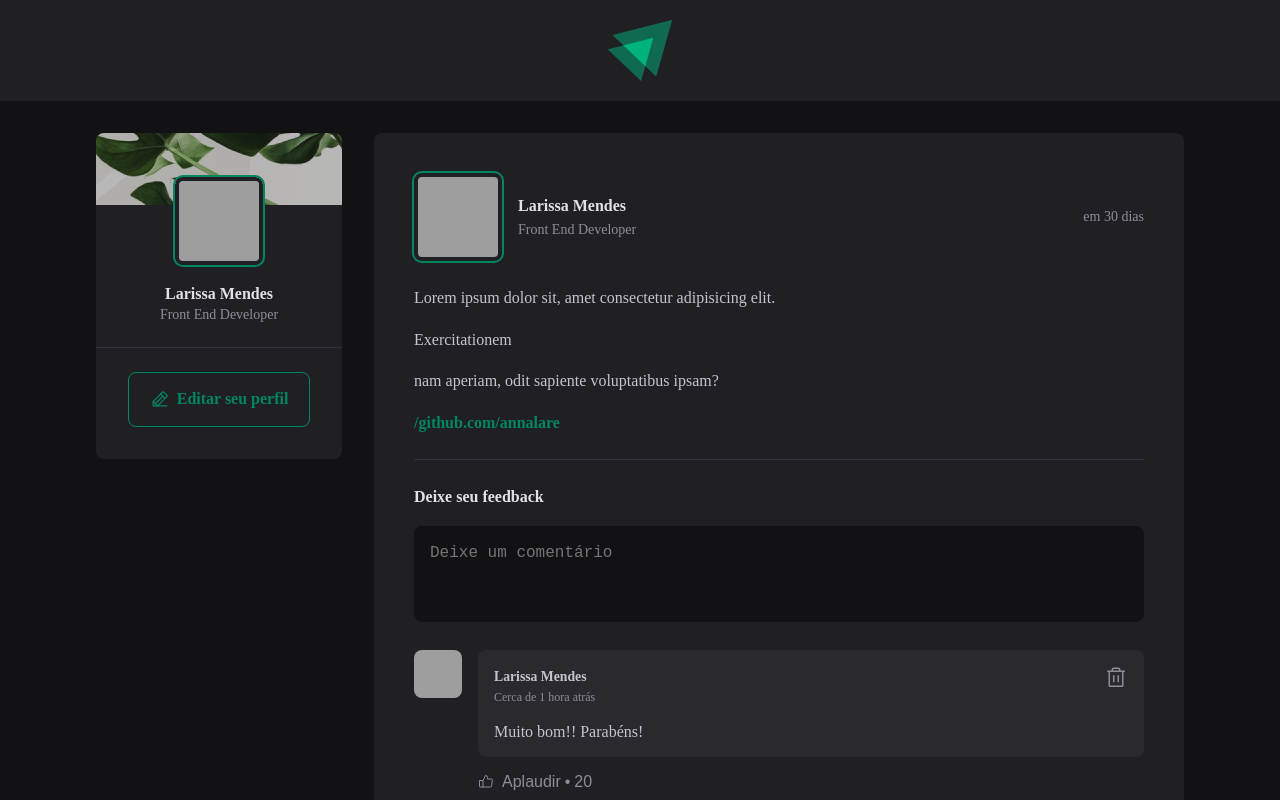
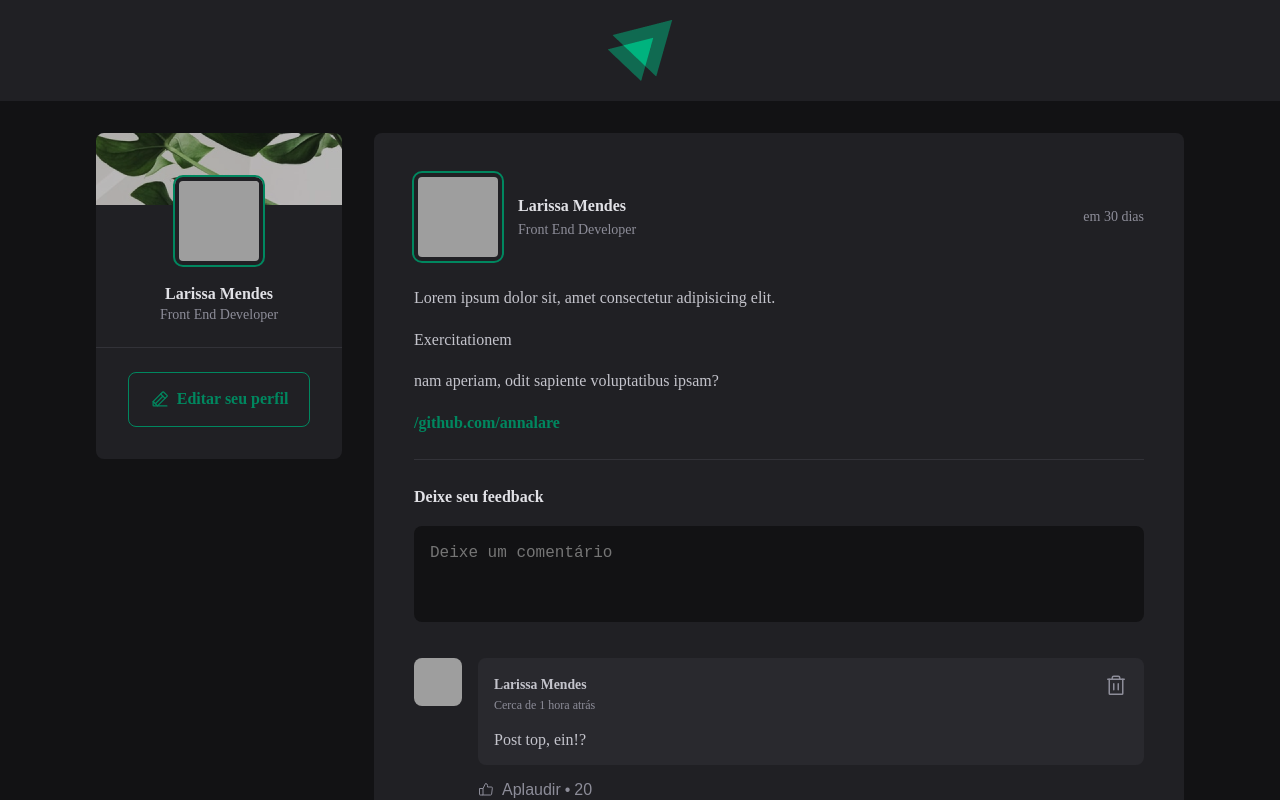
Before and after one commit to annalare/Feed-Ignite, a React (Vite) app: page / in a window 1280 px wide. Shown: the top 800 px of the page. Built offline with nearby package versions, Linux system fonts and the light colour scheme; grey boxes are pictures that could not be loaded.

Commit message:
feat: use state

```diff
--- a/src/components/Comment.jsx
+++ b/src/components/Comment.jsx
@@ -1,7 +1,7 @@
 import { ThumbsUp, Trash } from "phosphor-react";
 import { Avatar } from "./Avatar";
 import styles from "./Comment.module.css";
-export default function Comment() {
+export default function Comment(props) {
   return (
     <div className={styles.comment}>
       <Avatar hasBorder={false} src="https://github.com/jguigo.png" alt="" />
@@ -17,7 +17,7 @@ export default function Comment() {
               <Trash size={24} />
             </button>
           </header>
-          <p>Muito bom!! Parabéns!</p>
+          <p>{props.content}</p>
         </div>
         <footer>
           <button>
--- a/src/components/Post.jsx
+++ b/src/components/Post.jsx
@@ -3,8 +3,13 @@ import Comment from "./Comment";
 import styles from "./Post.module.css";
 import { format, formatDistanceToNow } from "date-fns";
 import ptBR from "date-fns/locale/pt-BR";
+import { useState } from "react";
 
 export function Post({ author, publishedAt, content }) {
+  const [comments, setComments] = useState(["Post top, ein!?"]);
+
+  const [newCommentText, setNewCommentText] = useState("");
+
   const publishedDateFormatted = format(
     publishedAt,
     "d 'de' LLLL 'ás' HH:mm'h'",
@@ -14,14 +19,15 @@ export function Post({ author, publishedAt, content }) {
     locale: ptBR,
     addSuffix: true,
   });
+  function handleCreateNewComment() {
+    event.preventDefault();
 
-  // const publishedDateFormatted = new Intl.DateTimeFormat("pt-BR", {
-  //   day: "2-digit",
-  //   month: "long",
-  //   hour: "2-digit",
-  //   minute: "2-digit",
-  // }).format(publishedAt);
-
+    setComments([...comments, newCommentText]);
+    setNewCommentText("");
+  }
+  function handleNewCommentChange() {
+    setNewCommentText(event.target.value);
+  }
   return (
     <article className={styles.post}>
       <header>
@@ -54,16 +60,24 @@ export function Post({ author, publishedAt, content }) {
           }
         })}
       </div>
-      <form className={styles.commentForm}>
+      <form onSubmit={handleCreateNewComment} className={styles.commentForm}>
         <strong> Deixe seu feedback</strong>
-        <textarea placeholder="Deixe um comentário" />
+        <textarea
+          onChange={handleNewCommentChange}
+          name="comment"
+          placeholder="Deixe um comentário"
+          value={newCommentText}
+        />
         <footer>
           <button type="submit">Publicar</button>
         </footer>
       </form>
-      <Comment />
-      <Comment />
-      <div className={styles.commentList}></div>
+
+      <div className={styles.commentList}>
+        {comments.map((comment) => {
+          return <Comment content={comment} />;
+        })}
+      </div>
     </article>
   );
 }
```
